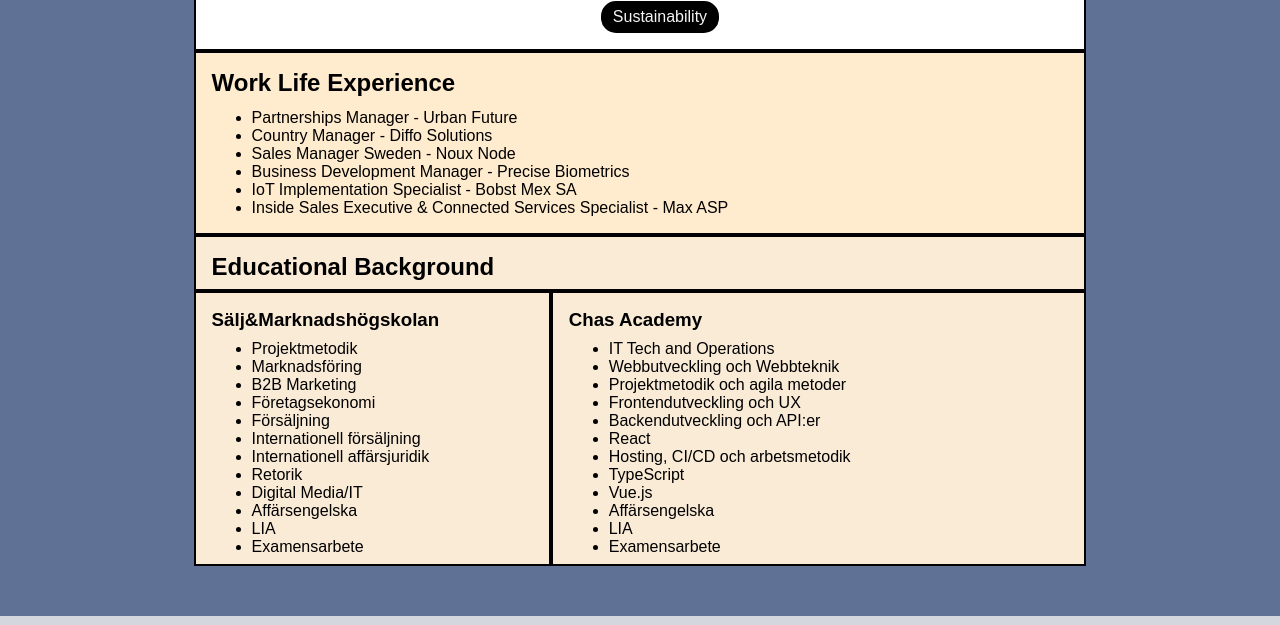
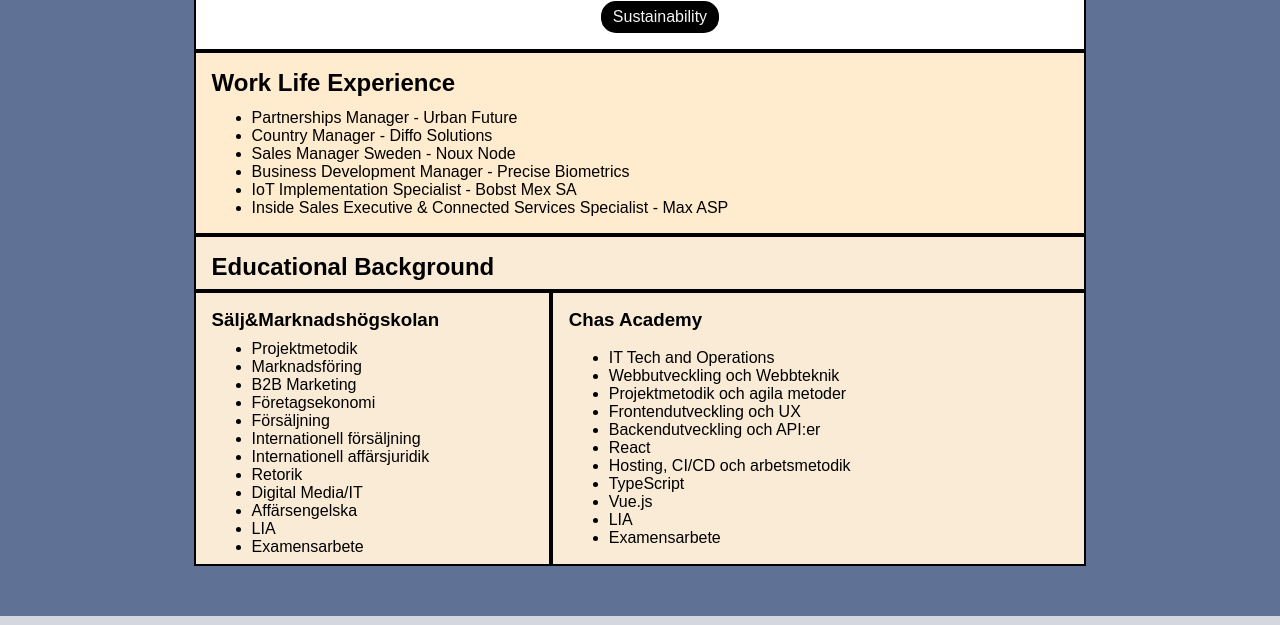
Before and after one commit to Fridbergs/GIT_UPPGIFT_1, a plain HTML site: page cv.html in a window 1280 px wide. Shown: the part 488-1113 px from the top of the page. Drawn offline with Linux system fonts and the light colour scheme.

Commit message:
Removed the affärsengelska course from chas

```diff
--- a/cv.html
+++ b/cv.html
@@ -122,7 +122,6 @@
             <li>Hosting, CI/CD och arbetsmetodik</li>
             <li>TypeScript</li>
             <li>Vue.js</li>
-            <li>Affärsengelska</li>
             <li>LIA</li>
             <li>Examensarbete</li>
           </ul>
```
